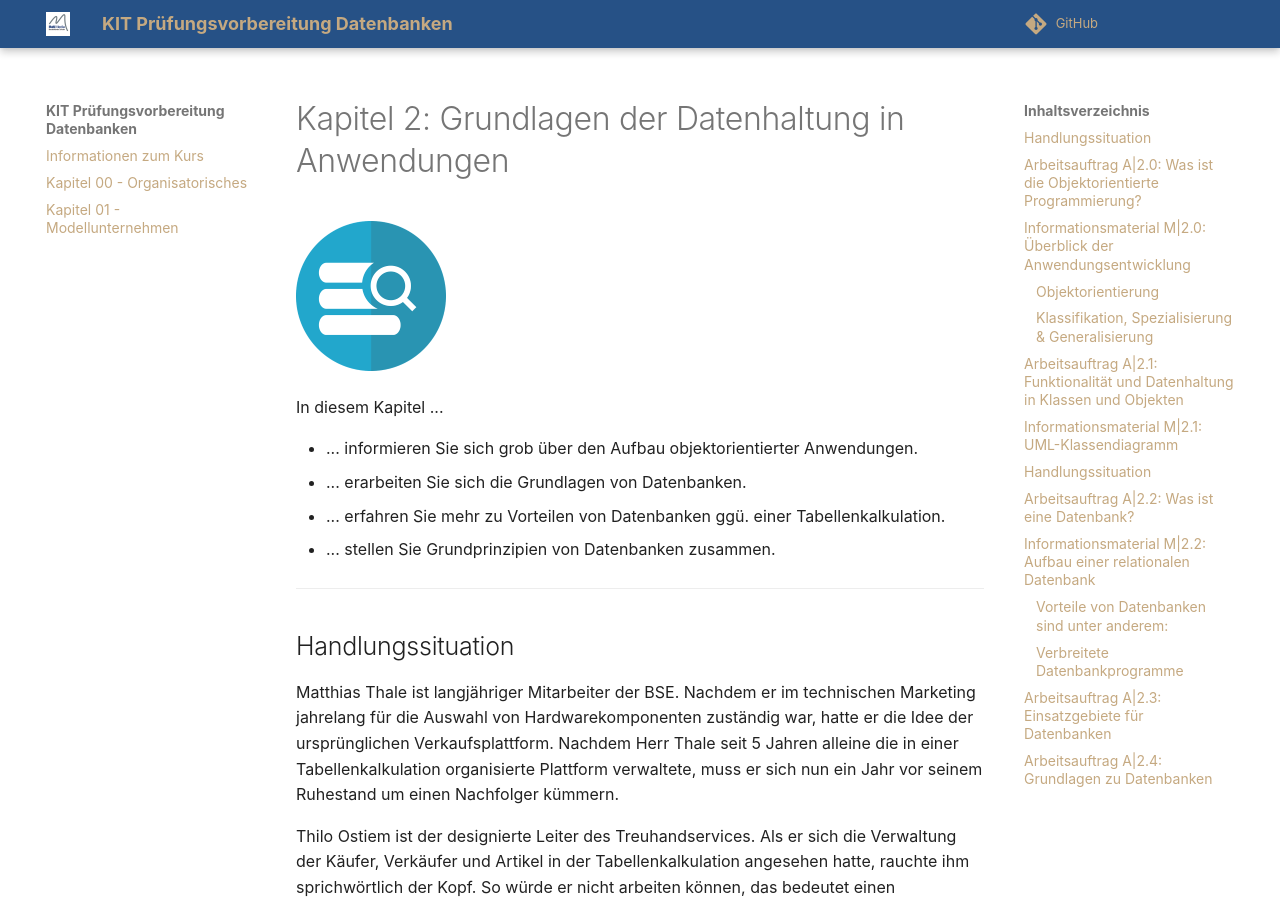
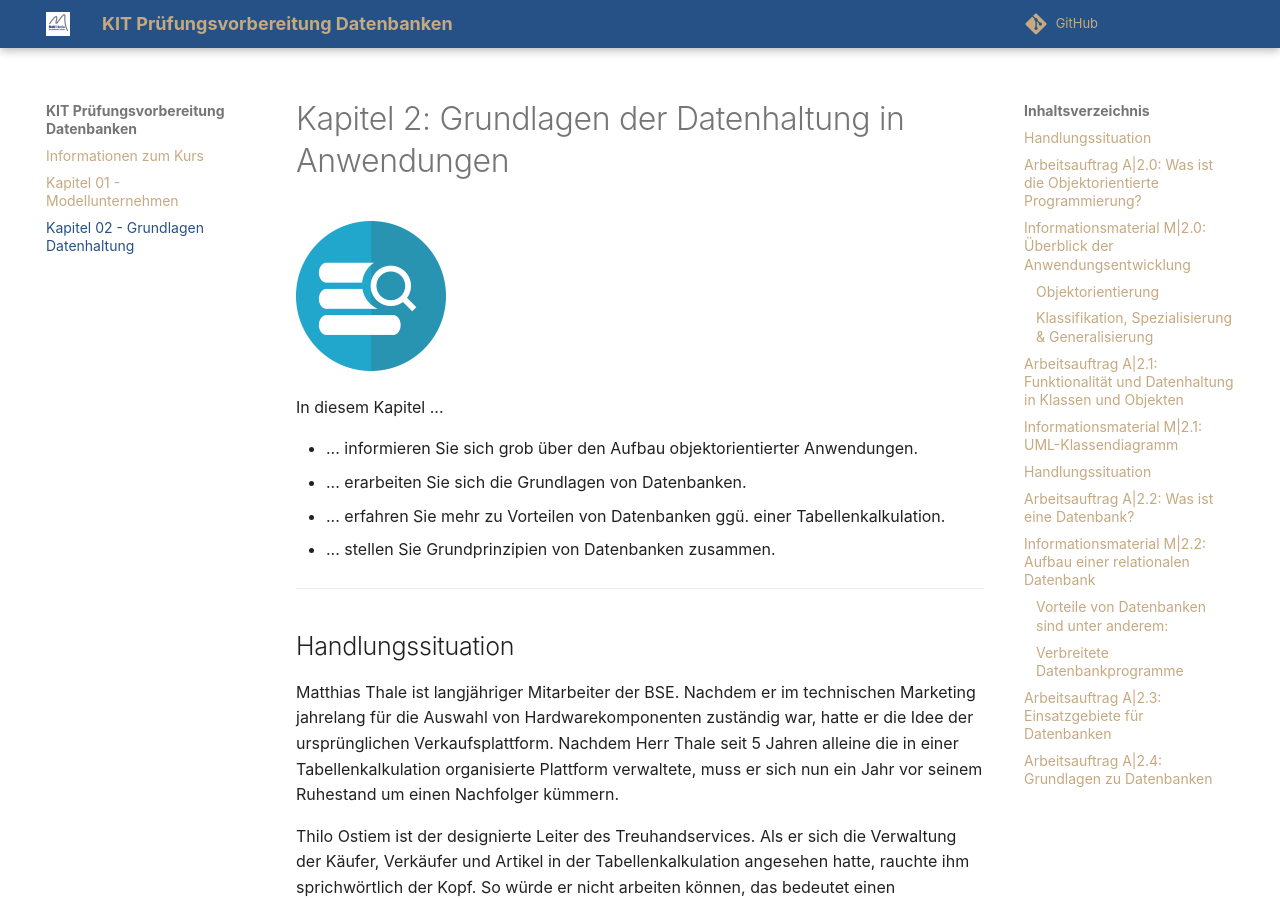
Before and after one commit to herr-nm/MMBbS_KIT_PVDB, an MkDocs documentation site: the page built from docs/kapitel_02.md, in a window 1280 px wide and 900 px high. Built offline with MkDocs 1.6.1 and Material for MkDocs 9.7.7, drawn with Linux system fonts in a browser that asks for light colours; comment, search, counter and statistics services are not loaded.

Commit message:
Anlage Kapitel 2

```diff
--- a/mkdocs.yml
+++ b/mkdocs.yml
@@ -26,5 +26,5 @@ site_url: https://herr-nm.github.io/MMBbS_KIT_PVDB
 
 nav:
     - Informationen zum Kurs: 'index.md'
-    - Kapitel 00 - Organisatorisches: 'kapitel_00.md'
     - Kapitel 01 - Modellunternehmen: 'kapitel_01.md'
+    - Kapitel 02 - Grundlagen Datenhaltung: 'kapitel_02.md'
```
Also changed, not shown: docs/kapitel_00.md (added).
